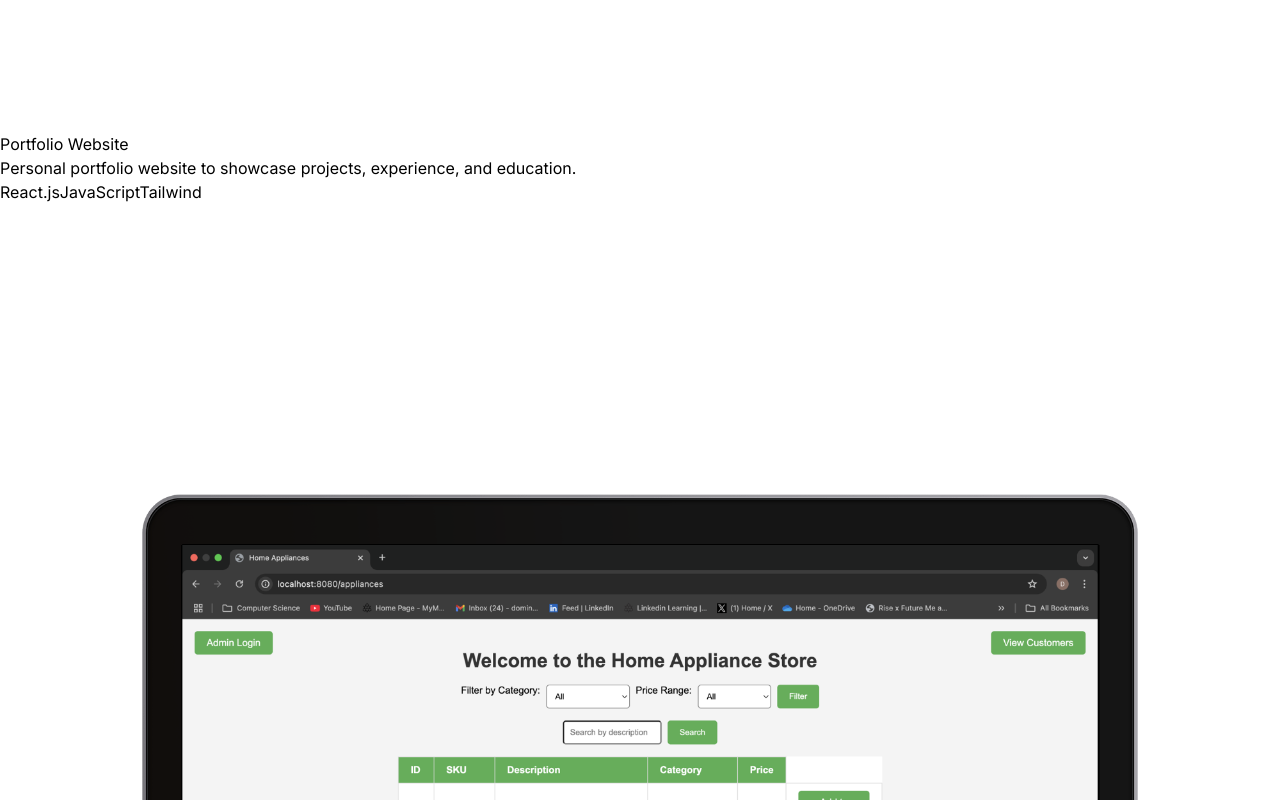
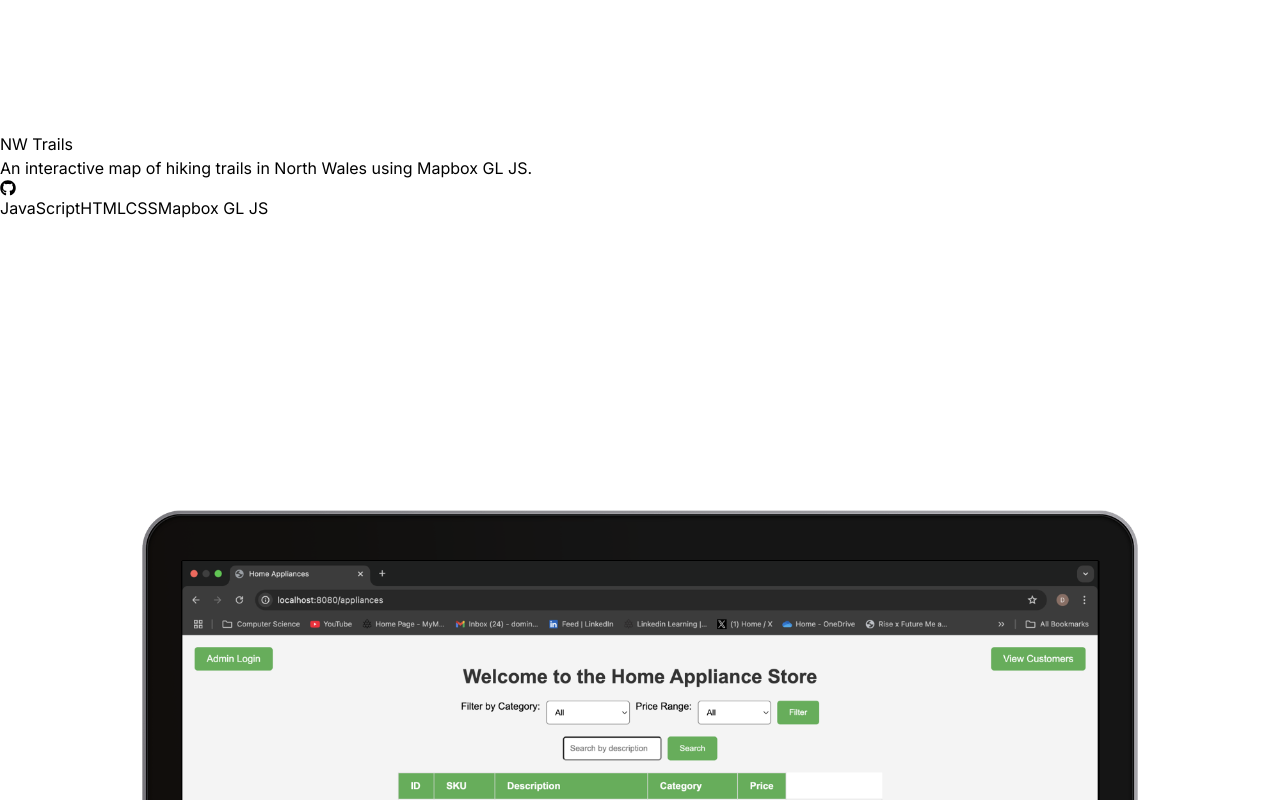
Before and after one commit to domcash/my-portfolio, a React (Vite) app: page / in a window 1280 px wide. Shown: the part 8020-8820 px from the top of the page. Built offline with nearby package versions, Linux system fonts and the light colour scheme.

Commit message:
NW Trails project added

```diff
--- a/src/components/Projects.jsx
+++ b/src/components/Projects.jsx
@@ -1,5 +1,6 @@
 import { PROJECTS } from "../constants";
 import { motion } from "framer-motion";
+import { FaGithub } from "react-icons/fa";
 
 const Projects = () => {
   return (
@@ -25,7 +26,7 @@ const Projects = () => {
               transition={{ duration: 1 }}
               className="flex-shrink-0 lg:w-1/3"
             >
-              <a href={project.githubLink} target="_blank" rel="noopener noreferrer">
+              <a href={project.websiteLink} target="_blank" rel="noopener noreferrer">
                 <img
                   src={project.image}
                   alt={project.title}
@@ -40,13 +41,23 @@ const Projects = () => {
               transition={{ duration: 1 }}
               className="text-center lg:text-left lg:w-2/3"
             >
-              <a href={project.githubLink} target="_blank" rel="noopener noreferrer">
+              <a href={project.websiteLink} target="_blank" rel="noopener noreferrer">
                 <h6 className="mb-4 text-2xl font-semibold text-white hover:text-sky-600">
                   {project.title}
                 </h6>
               </a>
               <p className="mb-4 text-neutral-400">{project.description}</p>
               <div className="flex flex-wrap justify-center lg:justify-start">
+                {project.showGithubIcon && (
+                  <a
+                    href={project.githubLink}
+                    target="_blank"
+                    rel="noopener noreferrer"
+                    aria-label={`GitHub repository for ${project.title}`} // For accessibility
+                  >
+                    <FaGithub className="w-7 h-7 mr-2 text-white hover:text-sky-600 cursor-pointer" />
+                  </a>
+                )}
                 {project.technologies.map((tech, index) => (
                   <span
                     key={index}
--- a/src/constants/index.js
+++ b/src/constants/index.js
@@ -1,5 +1,8 @@
 import PMockup2 from "../assets/projects/P-MockUp2.png";
 import PMockup from "../assets/projects/P-MockUp.png";
+import MapMockup from "../assets/projects/MapMockup4.png";
+import { FaGithub } from "react-icons/fa";
+
 
 export const HERO_CONTENT = `Hi, I'm Dom. I have full stack experience and a passion for developing innovative sotware solutions.`;
 
@@ -41,20 +44,34 @@ export const EDUCATION = [
 
 export const PROJECTS = [
   {
-    title: "Portfolio Website",
-    image: PMockup,
+    title: "NW Trails",
+    image: MapMockup,
     description:
-      "Personal portfolio website to showcase projects, experience, and education.",
-      githubLink: "https://github.com/domcash/my-portfolio",
-    technologies: ["React.js", "JavaScript", "Tailwind"],
+      "An interactive map of hiking trails in North Wales using Mapbox GL JS.",
+      websiteLink: "https://nw-trails.vercel.app/",
+      githubLink: "https://github.com/domcash/NW-Trails",
+    technologies: ["JavaScript", "HTML", "CSS", "Mapbox GL JS"],
+    showGithubIcon: true,
   },
   {
     title: "Home Appliance Store",
     image: PMockup2,
     description:
       "Functional website to browse and purchase home appliances.",
+      websiteLink: "https://github.com/domcash/HomeApplianceStore",
       githubLink: "https://github.com/domcash/HomeApplianceStore",
     technologies: ["Java", "HTML", "SQLite"],
+    showGithubIcon: true,
+  },
+  {
+    title: "Portfolio Website",
+    image: PMockup,
+    description:
+      "Personal portfolio website to showcase projects, experience, and education.",
+      websiteLink: "https://www.domcash.net/",
+      githubLink: "https://github.com/domcash/my-portfolio",
+    technologies: ["React.js", "JavaScript", "Tailwind"],
+    showGithubIcon: true,
   },
 ];
 
```
Also changed, not shown: src/assets/projects/MapMockup4.png (added), 1 other file (tests, documents, lock files or other folders).
